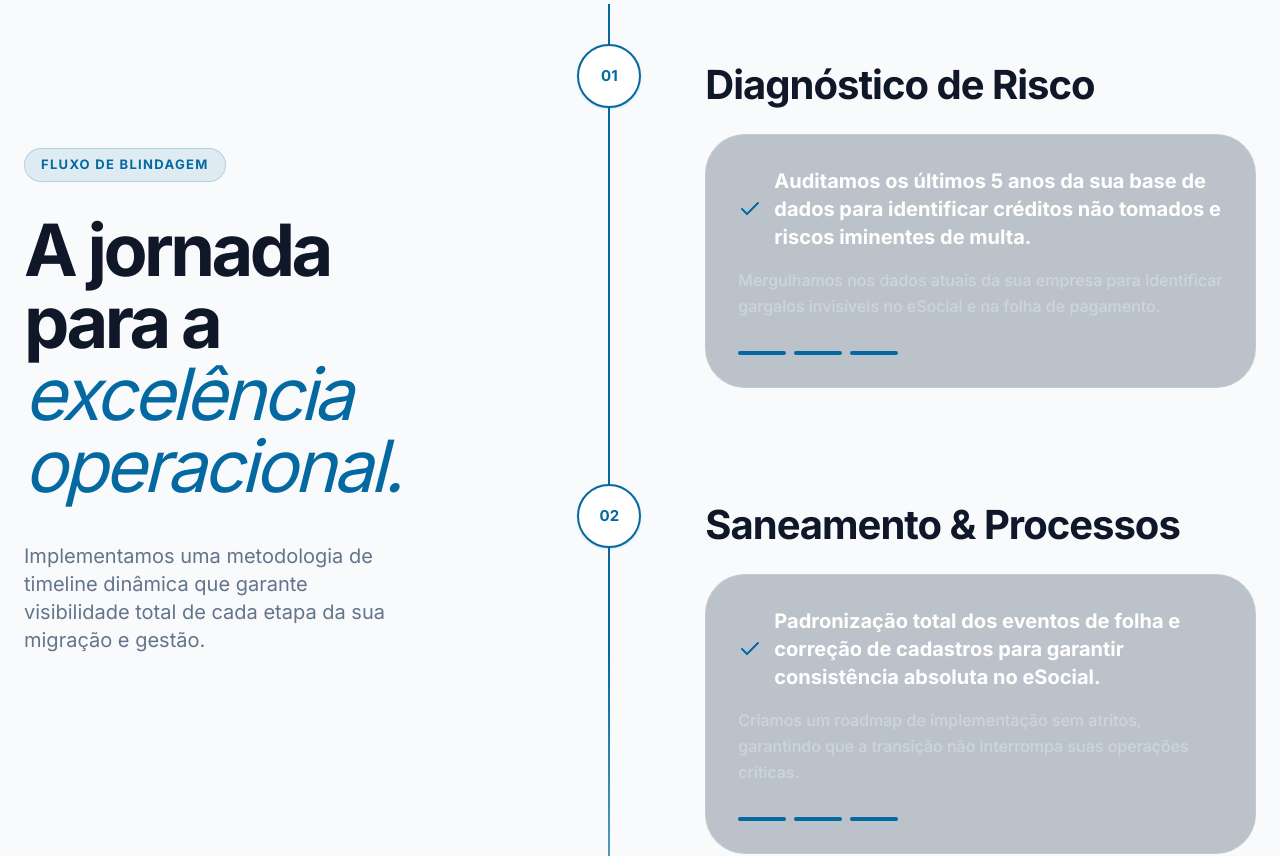
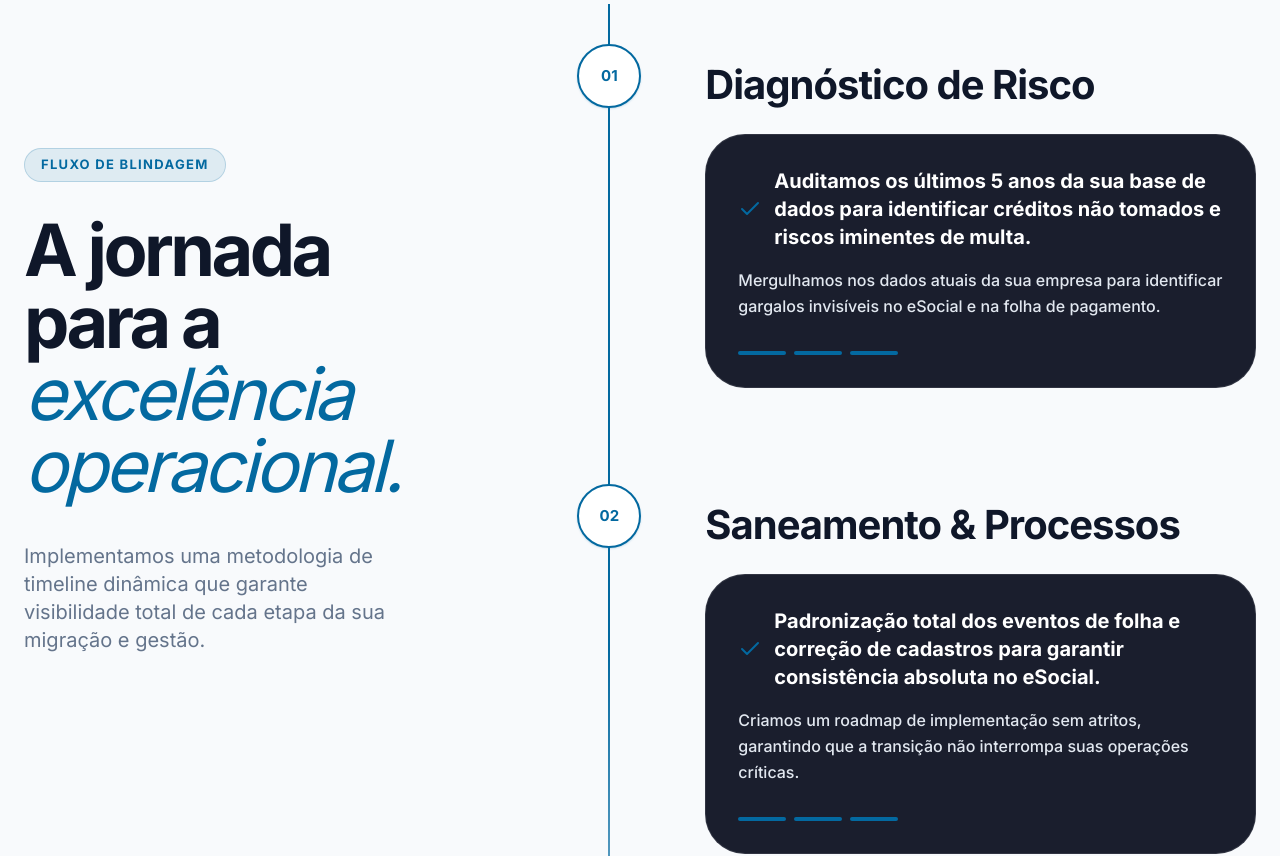
Before and after one commit to yoalek/AXIS-LP, a React (Vite) app: page / in a window 1280 px wide. Shown: the part 3080-3936 px from the top of the page. Built offline with nearby package versions, Linux system fonts and the light colour scheme.

Commit message:
fix(solution): improved card contrast for accessibility

```diff
--- a/components/SolutionSection.tsx
+++ b/components/SolutionSection.tsx
@@ -140,12 +140,12 @@ const SolutionSection: React.FC = () => {
                         {step.title}
                       </h3>
 
-                      <div className="bg-secondary/30 rounded-[2.5rem] p-8 border border-white/10 group-hover:border-primary/30 group-hover:bg-secondary/50 transition-all duration-500 backdrop-blur-sm">
+                      <div className="bg-slate-950/90 rounded-[2.5rem] p-8 border border-white/10 group-hover:border-primary/30 group-hover:bg-slate-900 transition-all duration-500 backdrop-blur-sm">
                         <h4 className="font-bold text-white mb-4 text-xl flex items-center gap-3">
                           <Check className="w-6 h-6 text-primary flex-shrink-0" />
-                          {step.desc} {/* Changed from item.title to step.desc */}
+                          {step.desc}
                         </h4>
-                        <p className="text-slate-300 leading-relaxed font-medium">
+                        <p className="text-slate-200 leading-relaxed font-medium">
                           {step.details} {/* Changed from item.desc to step.details */}
                         </p>
 
```
